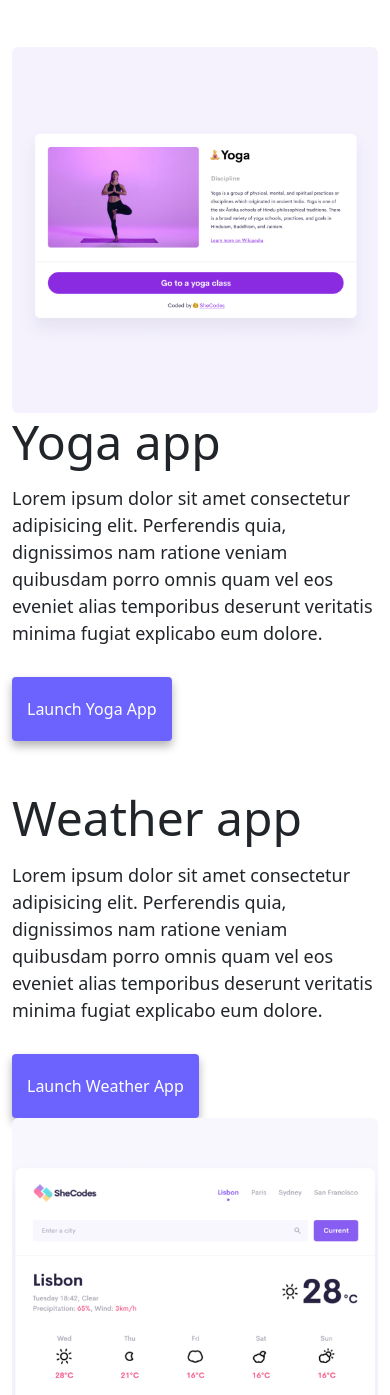
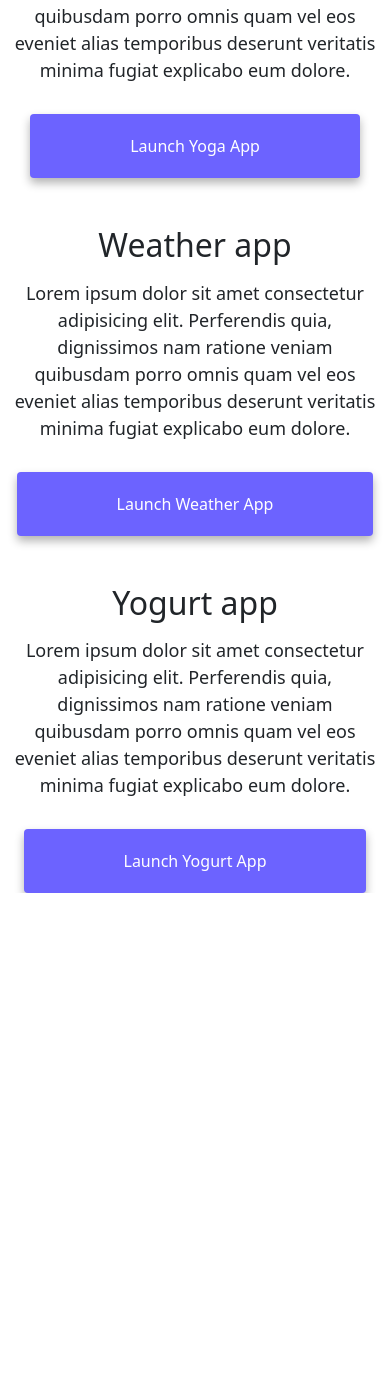
Before and after one commit to helenvoznyuk/multi-page-static-website, a plain HTML site: page index.html in a window 390 px wide. Shown: the part 605-2000 px from the top of the page. After the commit the page ends 1498 px from the top, so only its background shows below. Drawn offline with nearby package versions, Linux system fonts and the light colour scheme.

Commit message:
Added responsiveness for mobile devices

```diff
--- a/css/style.css
+++ b/css/style.css
@@ -98,3 +98,25 @@ p {
   text-decoration: none;
   text-transform: capitalize;
 }
+
+@media (max-width: 576px) {
+  h1 {
+    font-size: 48px;
+    line-height: 1.5;
+  }
+  h2 {
+    font-size: 32px;
+  }
+  .fix-margins,
+  .navigation-buttons {
+    display: flex;
+    justify-content: center;
+  }
+  p {
+    text-align: center;
+  }
+
+  .navigation-buttons a {
+    padding: 20px 100px;
+  }
+}
--- a/index.html
+++ b/index.html
@@ -60,7 +60,11 @@
     <div class="container d-grid gap-5">
       <div class="row">
         <div class="col-sm-6">
-          <img src="/images/yoga.png" alt="yoga" class="img-fluid rounded" />
+          <img
+            src="/images/yoga.png"
+            alt="yoga"
+            class="img-fluid rounded d-none d-sm-block"
+          />
         </div>
         <div class="col-sm-6">
           <h2 class="fix-margins">Yoga app</h2>
@@ -92,7 +96,7 @@
           <img
             src="/images/weather.png"
             alt="weather"
-            class="img-fluid rounded"
+            class="img-fluid rounded d-none d-sm-block"
           />
         </div>
       </div>
@@ -101,7 +105,7 @@
           <img
             src="/images/yogurt.png"
             alt="yogurt"
-            class="img-fluid rounded"
+            class="img-fluid rounded d-none d-sm-block"
           />
         </div>
         <div class="col-sm-6">
```
